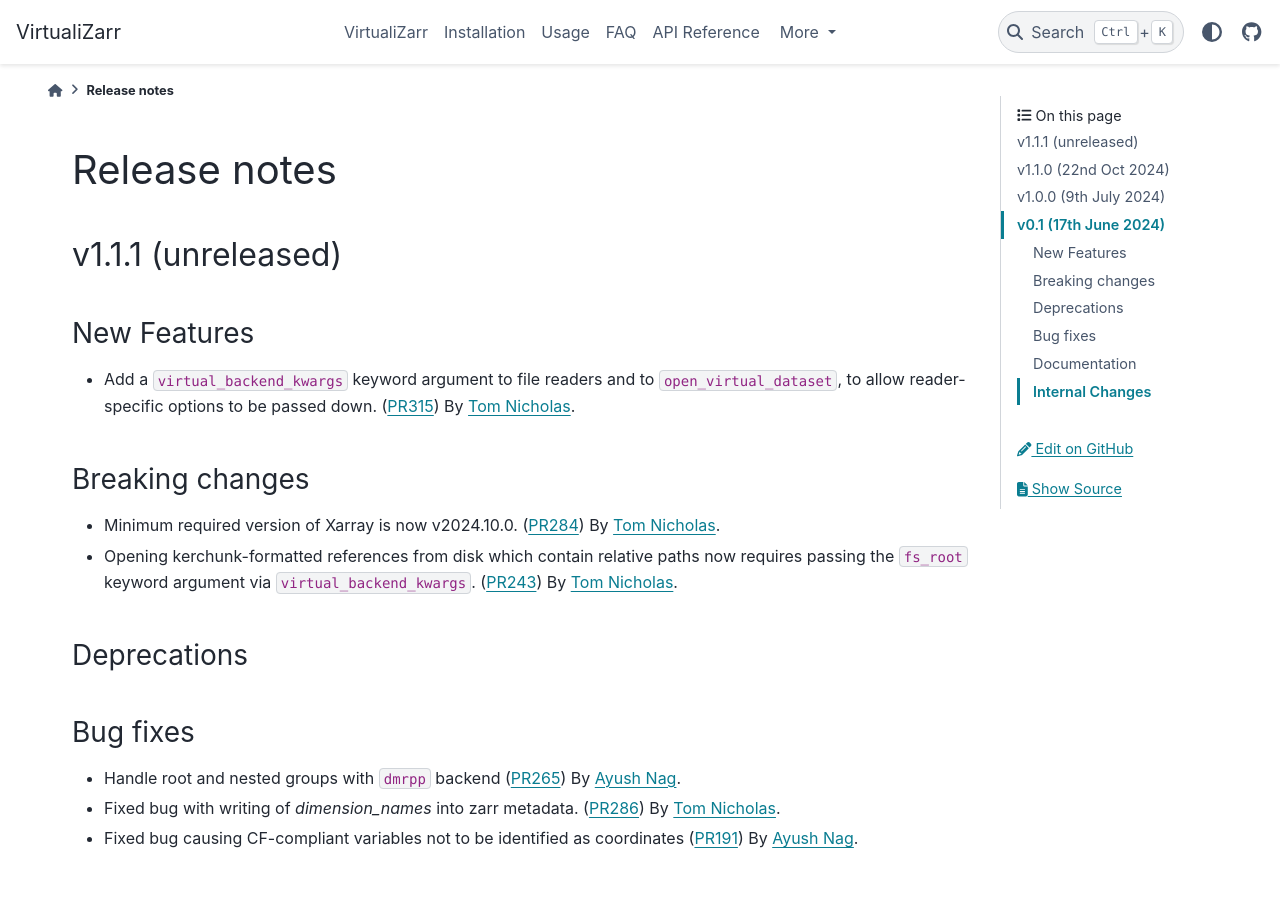
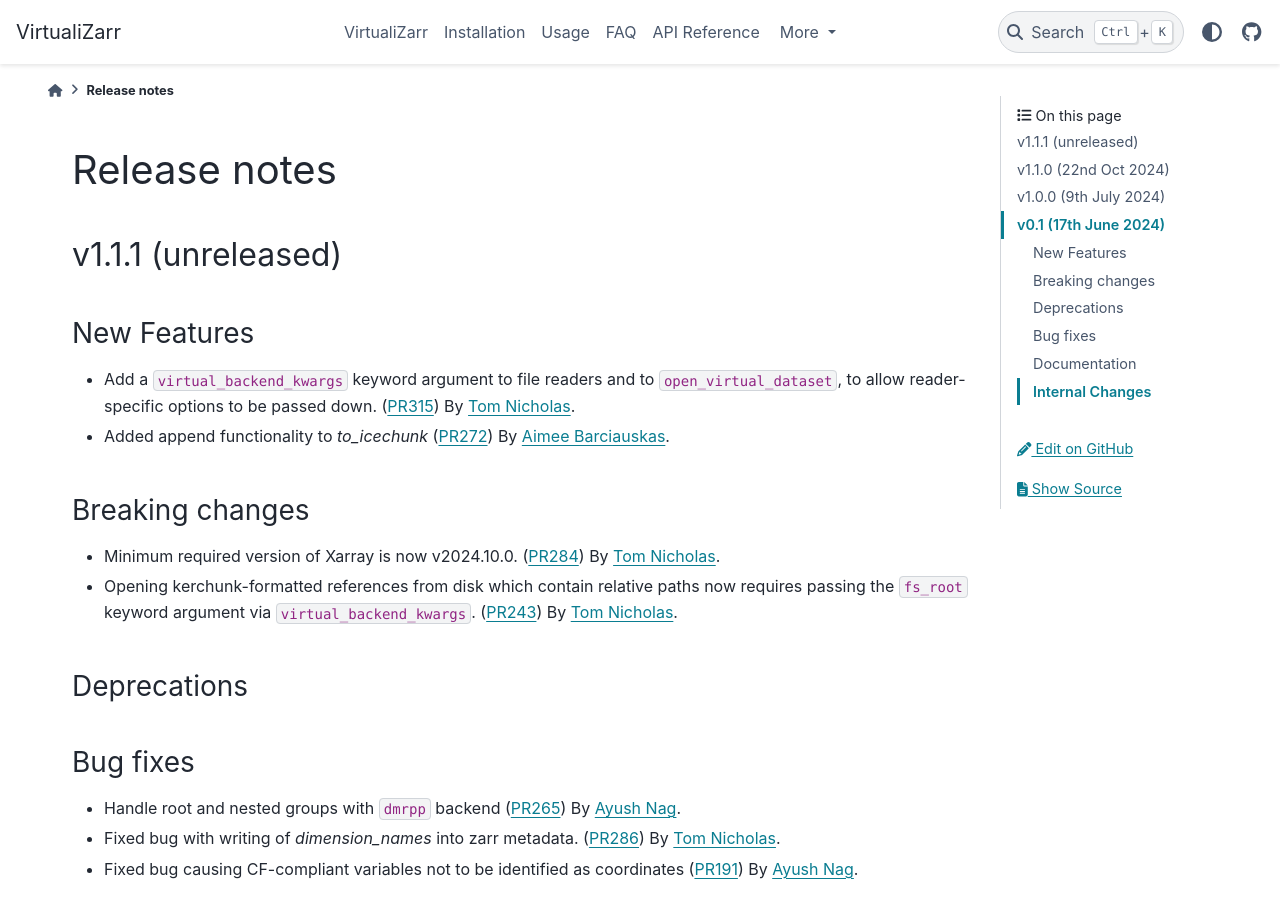
Before and after one commit to zarr-developers/VirtualiZarr, a Sphinx documentation site: the page built from docs/releases.rst, in a window 1280 px wide and 900 px high. Built offline with Sphinx 7.4.7 and the PyData theme 0.15.4, drawn with Linux system fonts in a browser that asks for light colours.

Commit message:
Add to releases.rst

```diff
--- a/docs/releases.rst
+++ b/docs/releases.rst
@@ -11,6 +11,7 @@
 
 - Add a ``virtual_backend_kwargs`` keyword argument to file readers and to ``open_virtual_dataset``, to allow reader-specific options to be passed down.
   (:pull:`315`) By `Tom Nicholas <https://github.com/TomNicholas>`_.
+- Added append functionality to `to_icechunk` (:pull:`272`) By `Aimee Barciauskas <https://github.com/abarciauskas-bgse>`_.
 
 Breaking changes
 ~~~~~~~~~~~~~~~~
```
